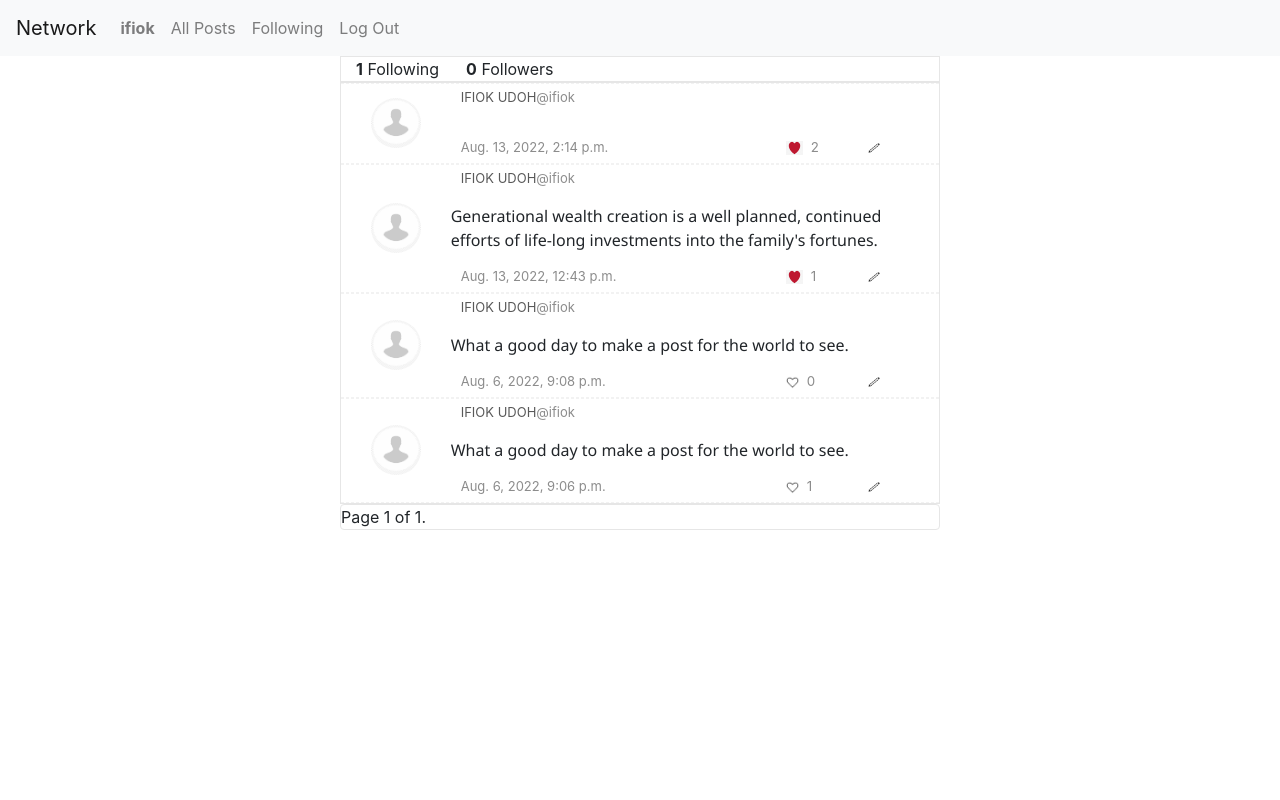
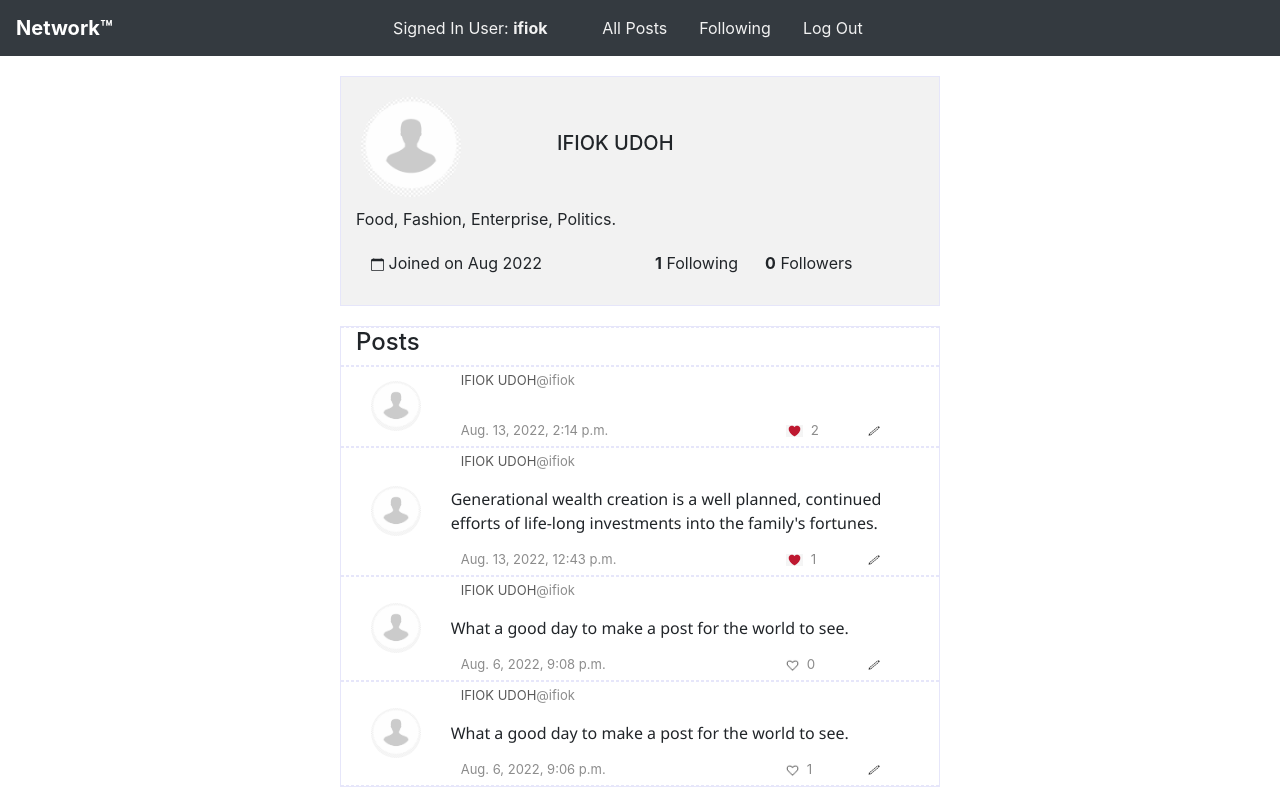
Before and after one commit to wizzyclems/network_harvard, a Django app: a page that uses network/templates/network/index.html in a window 1280 px wide. Run offline with Django 3.2, Linux system fonts and the light colour scheme; a user stored in the database is signed in; data comes from the database, SQL or seed files in the repository; both versions use the stored data as it was after the commit; some libraries are stand-ins or nearby versions.

Commit message:
13th August 2022 54. style the profile component 55. style the post component 56. include a title on the posts component 57. style the nav bar 58. Style the like button 59. style the edit button 60. style the paginator component - part 1

```diff
--- a/network/static/network/scripts/script.js
+++ b/network/static/network/scripts/script.js
@@ -17,18 +17,12 @@ document.addEventListener('DOMContentLoaded', function() {
                     })
                 })
                 .then( (response) =>{
-                    console.log("Inside the js response")
-                    console.log(response)
-                    console.log(`Response status : ${response.status}`)
-                    console.log(`Response status text : ${response.statusText}`)
-
                     json_response = response.json()
                     // console.log(json_response)
                     return json_response
                 })
                 .then(result => {
-                    console.log(result.status)
-                    console.log(result)
+
                     if(result.status == 403 ){
                         console.log("Trigger login for the user")
                         login_modal = $('#loginModal')
@@ -36,7 +30,15 @@ document.addEventListener('DOMContentLoaded', function() {
                         $('#loginModal').modal()
                         return
                     }
-                    evt.target.src = result.liked ?  "/static/network/img/red.png" : "/static/network/img/translike.png"
+
+                    if( result.liked ){
+                        evt.target.src =  "/static/network/img/red.png"
+                        evt.target.setAttribute("class","mylikes_like btn_like post_meta_items_like")
+                    }else{
+                        evt.target.src = "/static/network/img/translike.png"
+                        evt.target.setAttribute("class","mylikes_unlike btn_like post_meta_items_unlike")
+                    }
+
                     likes_span = evt.target.nextElementSibling
                     likes_span.innerHTML = result.count_likes == "None" ? likes_span.innerHTML : result.count_likes
 
--- a/network/static/network/styles/styles.css
+++ b/network/static/network/styles/styles.css
@@ -6,7 +6,8 @@
 }
 
 .container{
-    border:.1px solid #e6e6e6;
+    /* border:.1px solid #e6e6e6; */
+    border:.1px solid lavender;
 }
 
 .fullname{
@@ -69,7 +70,7 @@
 
 .post_meta_items_like{
     width: 17px;
-    height: 14px;
+    height: 12px;
 }
 
 
@@ -88,8 +89,10 @@
 }
 
 .post{
-    border-top: 1px dashed #f2f2f2;
-    border-bottom: 1px dashed #f2f2f2;
+    /* border-top: 1px dashed #f2f2f2;
+    border-bottom: 1px dashed #f2f2f2; */
+    border-top: 1px dashed lavender;
+    border-bottom: 1px dashed lavender;
 }
 
 .post > div:hover{
@@ -107,3 +110,30 @@
         border: 5px solid black;
     }
 }
+
+.mylikes_like:hover{
+    /* height: 17px;
+    width: 14px; */
+    border-radius: 50%;
+    background-color: #ff69b4;
+    animation: pulse 1500ms infinite
+}
+
+.mylikes_unlike:hover{
+    height: 13px;
+    width: 13px;
+    border-radius: 50%;
+    background-color: #ff69b4;
+    animation: pulse 1500ms infinite;
+    /* animation: name duration timing-function delay iteration-count forward fill-mode; */
+}
+
+@keyframes pulse{
+    0%{
+        box-shadow: #ff69b4 0 0 0 0;
+    }
+
+    75%{
+        box-shadow: #ff69b400 0 0 0 16px;
+    }
+}
--- a/network/templates/network/index.html
+++ b/network/templates/network/index.html
@@ -3,28 +3,40 @@
 
 {% block body %}
 
+    <!-- New Posts -->
     {% if user.is_authenticated and 'make_post' in meta.components_to_show %}
-        <div class="container">
+        <div class="container" style="margin: 20px auto; padding: 20px;">
             <form method="post" action="{% url 'post' %}">
+                <div class="form-row">
                     {% csrf_token %}
-                <Label for="post">New Post</Label>
-                <textarea id="post" name="post"></textarea>
-                <input type="submit" value="Post" />
+                    <h4>New Post</h4>
+                    <textarea id="post" class="form-control" name="post" rows="3" placeholder="What's happening?"></textarea>
+                    <small id="emailHelp" class="form-text text-muted">Share your thoughts with friends across the world in 255 characters.</small>
+                </div>
+                <div class="form-row justify-content-end">
+                    <button type="submit" class="btn btn-dark" style="border-radius:20px;" >Post</button>
+                </div>
             </form>
         </div>
     {% endif %}
 
 
+    <!-- The Profile Page -->
     {% if 'profile' in meta.components_to_show %}
-        <div class="container">
+        <div class="container" style="background-color:#f2f2f2; margin: 20px auto; padding: 20px;">
 
-            <div>
-                <strong><span id="following">{{ meta.count_user_follows|default:0 }}</span></strong> Following &nbsp;&nbsp;&nbsp;&nbsp;
-                <strong><span id="followers">{{ meta.followers_count|default:0  }}</span></strong> Followers
+            <div class="row align-items-center">
+                <div class="col-4">
+                    <img width="100" height="100" style="border-radius: 60px;" src="{% static 'network/img/user.png' %}" alt=""  />
                 </div>
+                <div class="col-8">
+                    <div class="row">
+                        <div class="col-8">
+                            <h5>{{ meta.profile_user.first_name|upper }} {{ meta.profile_user.last_name|upper }}</h5>
+                        </div>
+                        <div class="col-4">
+                            {% if user.is_authenticated and user != meta.profile_user %}
 
-            {% if user.is_authenticated and user != meta.profile_user %}
-                <div>
                                 <a href="{% url 'follow' meta.profile_user.username %}" type="button" class="btn btn-outline-dark" id="follow_toggle">
                                     {% if meta.follows_user %}
                                         Unfollow
@@ -32,8 +44,31 @@
                                         Follow
                                     {% endif %}
                                 </a>
+
+                            {% endif %}
                         </div>
-            {% endif %}
+                    </div>
+                </div>
+            </div>
+            <div class="row"><div class="col">    </div></div>
+            <div class="row"><div class="col">    </div></div>
+            <div class="row">
+                <div class="col" style="padding: 10px;">
+                    Food, Fashion, Enterprise, Politics.
+                </div>
+            </div>
+            <div class="row" style="padding: 10px;">
+                <div class="col-6">
+                    <svg xmlns="http://www.w3.org/2000/svg" width="13" height="13" fill="currentColor" class="bi bi-calendar" viewBox="0 0 16 16">
+                        <path d="M3.5 0a.5.5 0 0 1 .5.5V1h8V.5a.5.5 0 0 1 1 0V1h1a2 2 0 0 1 2 2v11a2 2 0 0 1-2 2H2a2 2 0 0 1-2-2V3a2 2 0 0 1 2-2h1V.5a.5.5 0 0 1 .5-.5zM1 4v10a1 1 0 0 0 1 1h12a1 1 0 0 0 1-1V4H1z"/>
+                    </svg>
+                    Joined on {{ meta.profile_user.date_joined|date:"M Y" }}
+                </div>
+                <div class="col-6">
+                    <strong><span id="following">{{ meta.count_user_follows|default:0 }}</span></strong> Following &nbsp;&nbsp;&nbsp;&nbsp;
+                    <strong><span id="followers">{{ meta.followers_count|default:0  }}</span></strong> Followers
+                </div>
+            </div>
 
         </div>
     {% endif %}
@@ -42,7 +77,12 @@
     {% if 'posts' in meta.components_to_show %}
 
 
-            <div class="container">
+            <div class="container" style="margin: 20px auto 10px auto;">
+                <div class="row  align-items-center post">
+                    <div class="col">
+                        <h4>Posts</h4>
+                    </div>
+                </div>
                 {% for post in posts %}
                     <div class="row  align-items-center post">
                         <div class="col-2 justify-content-center" style="padding: 10px 30px;">
@@ -63,23 +103,27 @@
                                 </div>
                                 <div class="col-2 ">
                                     {% if not user.is_authenticated or not post.id in user_likes %}
-                                         <img src="{% static 'network/img/translike.png' %}" data-postid="{{post.id}}" class="btn_like post_meta_items_unlike"  />&nbsp;&nbsp;<span class="likes">{{post.likes.count}}</span>
+                                         <img src="{% static 'network/img/translike.png' %}" data-postid="{{post.id}}" class="mylikes_unlike btn_like post_meta_items_unlike"  />&nbsp;&nbsp;<span class="likes">{{post.likes.count}}</span>
 
                                         <!-- <span data-postid="{{post.id}}" class="btn_like post_meta_items_unlike">&#9825; </span> <span class="likes">{{post.likes.count}}</span> -->
                                     {% else %}
-                                        <img src="{% static 'network/img/red.png' %}" data-postid="{{post.id}}" class="btn_like post_meta_items_like" />&nbsp;&nbsp;<span class="likes">{{post.likes.count}}</span>
+                                        <img src="{% static 'network/img/red.png' %}" data-postid="{{post.id}}" class="mylikes_like btn_like post_meta_items_like" />&nbsp;&nbsp;<span class="likes">{{post.likes.count}}</span>
                                     {% endif %}
                                 </div>
                                 <div class="col-2">
                                     {% if user == post.user %}
-                                        <img src="{% static 'network/img/edit.png' %}" class="edit_button" data-postid="{{post.id}}" />
+                                        <img src="{% static 'network/img/edit.png' %}" class="edit_button mylikes_unlike" data-postid="{{post.id}}" />
                                     {% endif %}
                                 </div>
                             </div>
                         </div>
                     </div>
                 {% empty %}
-                        <br/><br/><br/><h2>No posts to display. Follow other users to see their posts.</h2>
+                        <div class="row" style="padding: 20px;">
+                            <div class="col">
+                                <h7>No posts to display. Follow other users to see their posts.</h7>
+                            </div>
+                        </div>
 
                 {% endfor %}
 
@@ -88,8 +132,8 @@
 
 
         <!-- Pagination -->
-        {% if posts.paginator.num_pages > 0 %}
-            <div class="container pagination">
+        {% if posts.paginator.num_pages > 1 %}
+            <div class="container" style="margin-bottom: 30px">
                 <span class="step-links">
                     {% if posts.has_previous %}
                         <a href="?page=1">&laquo; first</a>
@@ -106,6 +150,25 @@
                     {% endif %}
                 </span>
             </div>
+
+            <div class="container">
+                <nav aria-label="...">
+                    <ul class="pagination">
+                      <li class="page-item disabled">
+                        <a class="page-link" href="#" tabindex="-1">Previous</a>
+                      </li>
+                      <li class="page-item"><a class="page-link" href="#">1</a></li>
+                      <li class="page-item active">
+                        <a class="page-link" href="#">2 <span class="sr-only">(current)</span></a>
+                      </li>
+                      <li class="page-item"><a class="page-link" href="#">3</a></li>
+                      <li class="page-item">
+                        <a class="page-link" href="#">Next</a>
+                      </li>
+                    </ul>
+                </nav>
+            </div>
+
         {% endif %}
 
 
--- a/network/templates/network/layout.html
+++ b/network/templates/network/layout.html
@@ -16,32 +16,33 @@
     </head>
     <body>
 
-        <nav class="navbar navbar-expand-lg navbar-light bg-light">
-            <a class="navbar-brand" href="#">Network</a>
+        <!-- justify-content-between -->
+        <nav class="navbar navbar-expand-lg navbar-dark bg-dark">
+            <div ><strong><a class="navbar-brand" href="{% url 'index' %}">Network&trade;</a></strong></div>
 
-            <div>
-              <ul class="navbar-nav mr-auto">
+            <div style="width: 80%;">
+              <ul class="nav justify-content-center mr-auto">
                 {% if user.is_authenticated %}
                     <li class="nav-item">
-                        <a class="nav-link" href="#"><strong>{{ user.username }}</strong></a>
+                        <a class="nav-link" style="color:#f2f2f2;" href="#">Signed In User: <strong>{{ user.username }}  &nbsp;&nbsp;&nbsp;&nbsp;&nbsp;</strong></a>
                     </li>
                 {% endif %}
                 <li class="nav-item">
-                  <a class="nav-link" href="{% url 'index' %}">All Posts</a>
+                  <a class="nav-link" style="color:#f2f2f2;" href="{% url 'index' %}">All Posts</a>
                 </li>
                 {% if user.is_authenticated %}
                     <li class="nav-item">
-                        <a class="nav-link" href="{% url 'following' %}">Following</a>
+                        <a class="nav-link" style="color:#f2f2f2;" href="{% url 'following' %}">Following</a>
                     </li>
                     <li class="nav-item">
-                        <a class="nav-link" href="{% url 'logout' %}">Log Out</a>
+                        <a class="nav-link" style="color:#f2f2f2;" href="{% url 'logout' %}">Log Out</a>
                     </li>
                 {% else %}
                     <li class="nav-item">
-                        <a class="nav-link" href="{% url 'login' %}">Log In</a>
+                        <a class="nav-link" style="color:#f2f2f2;" href="{% url 'login' %}">Log In</a>
                     </li>
                     <li class="nav-item">
-                        <a class="nav-link" href="{% url 'register' %}">Register</a>
+                        <a class="nav-link" style="color:#f2f2f2;" href="{% url 'register' %}">Register</a>
                     </li>
                 {% endif %}
               </ul>
```
Also changed, not shown: db.sqlite3, 1 other file. Lines whose indentation alone changed are shown as unchanged.
